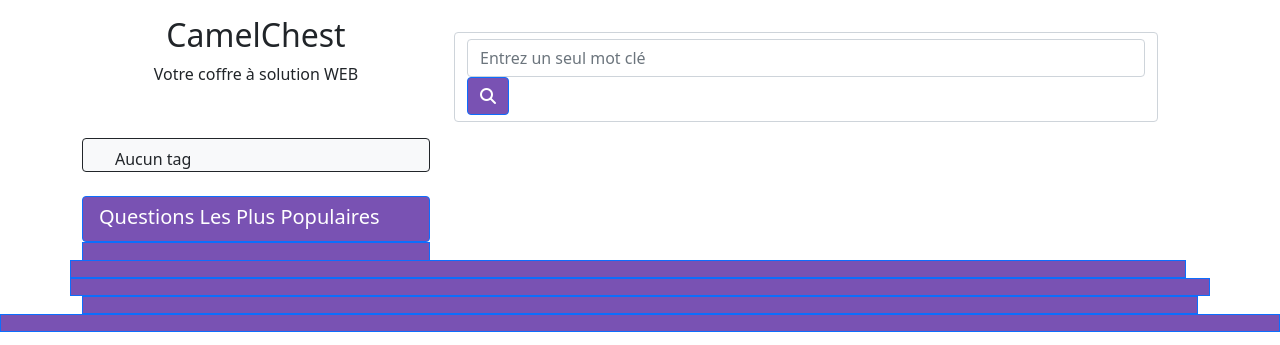
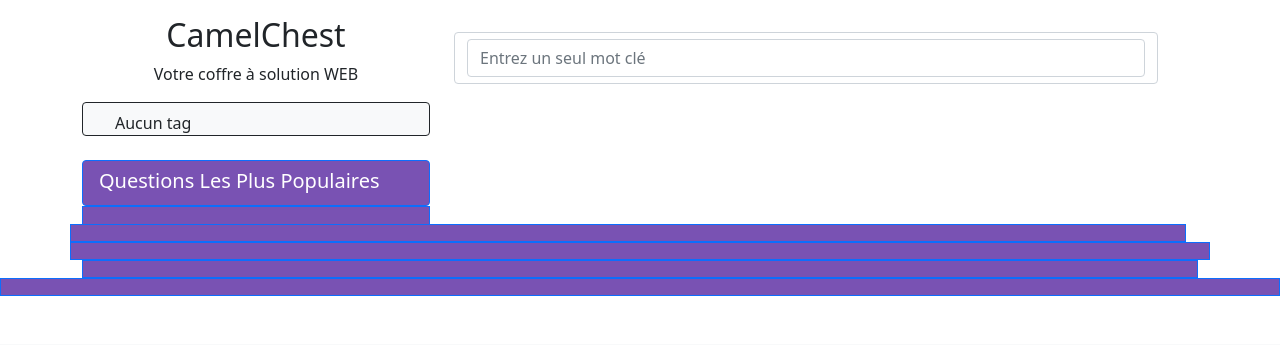
Before and after one commit to WildCodeSchool/bordeaux-p2-202109-stackoverflou, a PHP site: template src/View/Home/index.html.twig in a window 1280 px wide. Shown: the part 105-450 px from the top of the page. Run offline with PHP 8.4, Linux system fonts and the light colour scheme; the template is opened without the code that fills it, so the values that code supplies are empty; some libraries are stand-ins or nearby versions; some web fonts are replaced.

Commit message:
fixed the searchbar's button for the presentation

```diff
--- a/src/View/Components/_searchbarHome.html.twig
+++ b/src/View/Components/_searchbarHome.html.twig
@@ -1,6 +1,5 @@
 <div class="input-group mb-3 mt-3">
     <form method="get" class="form-control" >
         <input name="keyword" type="text" class="form-control" placeholder="Entrez un seul mot clé" aria-label="Recipient's username" aria-describedby="button-addon2">
-        <button class="btn btn-primary" type="button" id="button-addon2" style="background-color: #7952b3"><i class="fas fa-search"></i></button>
     </form>
 </div>
```
